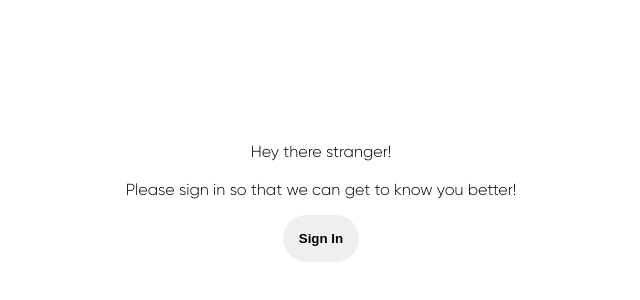
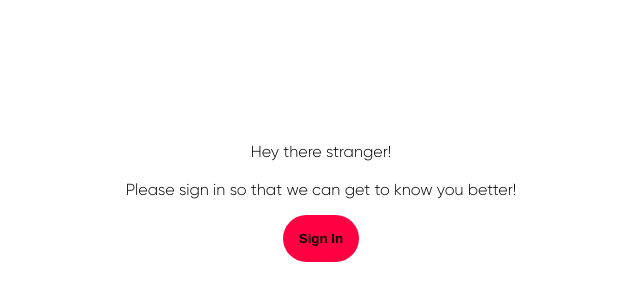
Before and after one commit to mcrcodes-daytimemonks/quiz-app, a Next.js app in the folder application/: page / in a window 1280 px wide. Shown: the part 270-570 px from the top of the page, without its empty margins (319-959 px from the left). Built offline with nearby package versions, Linux system fonts and the light colour scheme; no server answers.

Commit message:
added classNames to colour buttons on login page & continue page

```diff
--- a/application/components/Dashboard.jsx
+++ b/application/components/Dashboard.jsx
@@ -39,12 +39,12 @@ const Dashboard = () => {
             You are currently half way through a previous game. What would you
             like to do?
           </p>
-          <button type="button" onClick={goToGame}>
+          <button type="button" className="button secondary" onClick={goToGame}>
             Continue
           </button>
           <br />
           <br />
-          <button type="button" onClick={returnToGameOptions}>
+          <button type="button" className="button primary" onClick={returnToGameOptions}>
             New Game
           </button>
         </div>
--- a/application/components/Login.jsx
+++ b/application/components/Login.jsx
@@ -9,7 +9,7 @@ const Login = () => {
       <br />
       Please sign in so that we can get to know you better!</p>
       <form onSubmit={signIn}>
-        <button type="submit">Sign In</button>
+        <button type="submit" className="button primary">Sign In</button>
       </form>
     </div>
   );
--- a/application/styles/globals.css
+++ b/application/styles/globals.css
@@ -77,6 +77,10 @@ button.primary {
   background-color: var(--bttn-primary-bg);
 }
 
+button.secondary {
+  background-color: var(--bttn-secondary-bg);
+}
+
 code {
   background-color: rgba(0, 35, 82, 0.5);
   color: rgb(255, 255, 255);
```
